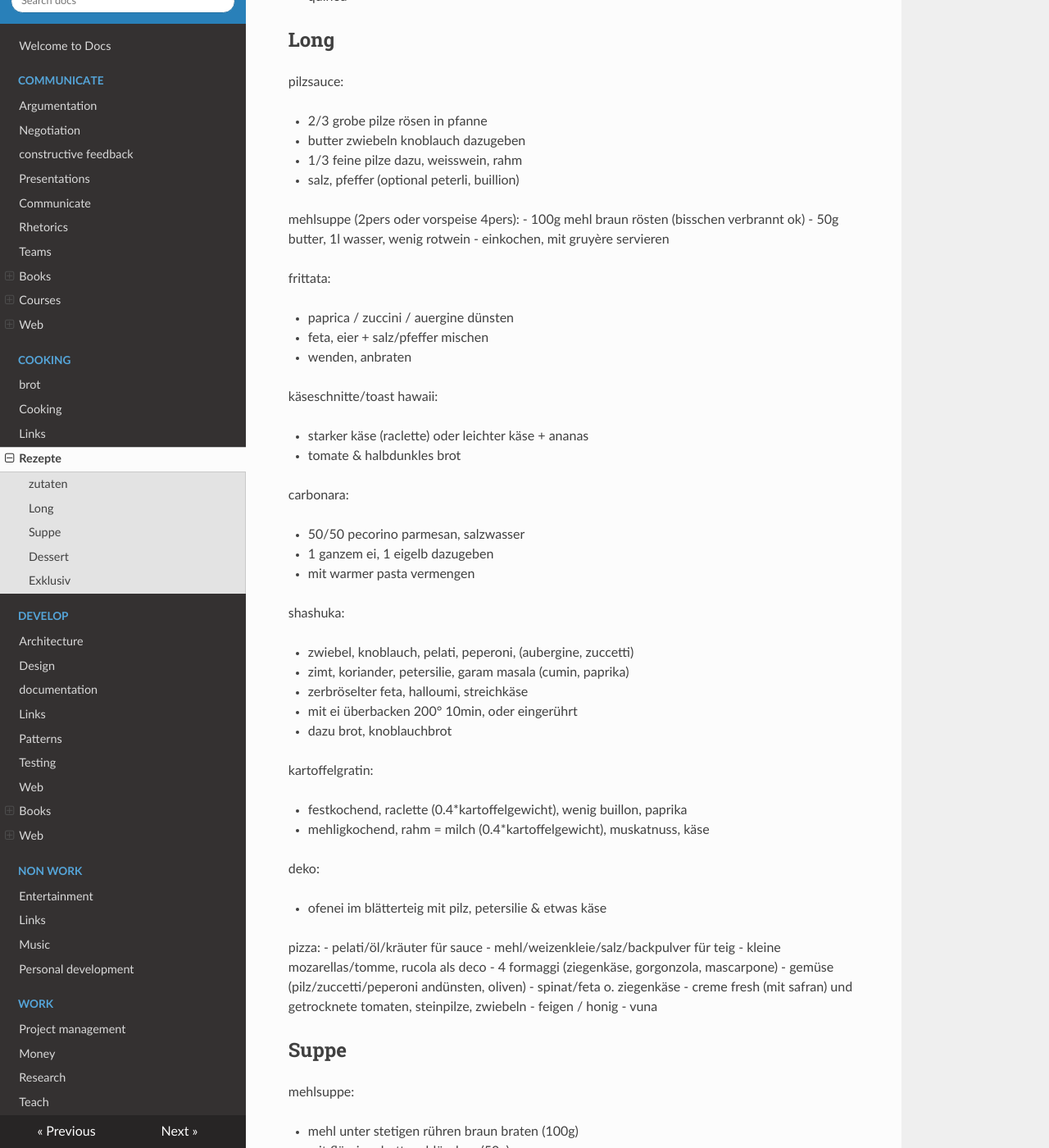
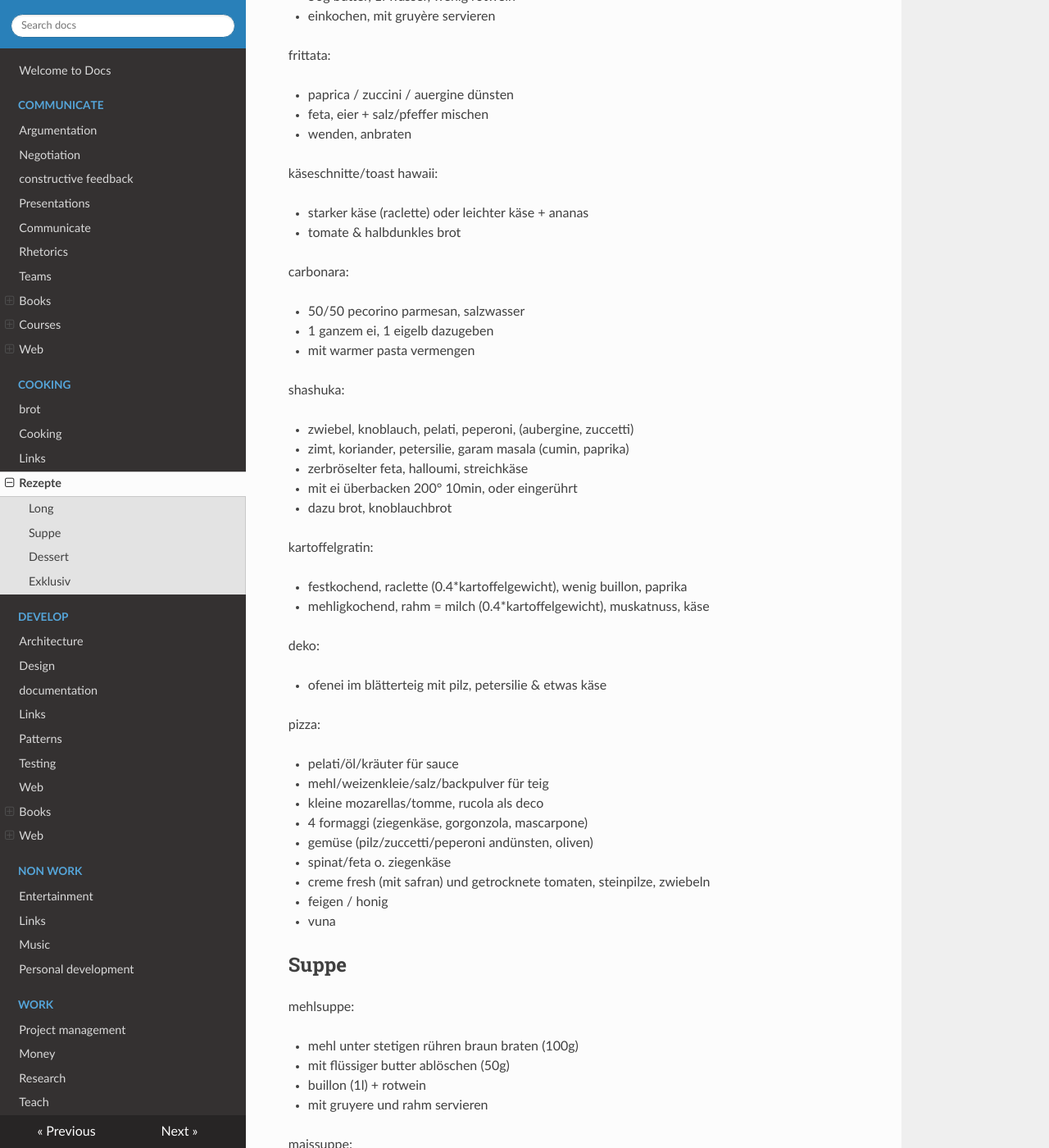
Before and after one commit to famoser/docs, an MkDocs documentation site: the page built from docs/cooking/rezepte.md, in a window 1280 px wide and 1400 px high, scrolled down 472 px. Shown: the whole window at 82% size. Built offline with MkDocs 1.6.1, drawn with Linux system fonts in a browser that asks for light colours; nearby versions of some CDN libraries; some of the changed lines change nothing that is shown; some of the changed text lies outside the part shown.

Commit message:
Update rezepte.md

```diff
--- a/docs/cooking/rezepte.md
+++ b/docs/cooking/rezepte.md
@@ -1,18 +1,4 @@
 # Rezepte
-
-## zutaten
-
-eier:
-
-- rührei
-- verlorene eier
-
-körnli:
-
-- bulgur / ebly
-- mais
-- couscous
-- quinoa
 
 ## Long
 
@@ -24,6 +10,7 @@ pilzsauce:
 - salz, pfeffer (optional peterli, buillion)
 
 mehlsuppe (2pers oder vorspeise 4pers):
+
 - 100g mehl braun rösten (bisschen verbrannt ok)
 - 50g butter, 1l wasser, wenig rotwein
 - einkochen, mit gruyère servieren
@@ -63,6 +50,7 @@ deko:
 - ofenei im blätterteig mit pilz, petersilie & etwas käse
 
 pizza:
+
 - pelati/öl/kräuter für sauce
 - mehl/weizenkleie/salz/backpulver für teig
 - kleine mozarellas/tomme, rucola als deco
@@ -89,6 +77,7 @@ maissuppe:
 - 1 carrot, cook & mix
 - add 150ml cream, butter, 50g mais
 
+
 ## Dessert
 
 mascapone / sirup:
@@ -97,6 +86,7 @@ mascapone / sirup:
 - sirup, schokopulver
 - früchte / sirup / schokostreusel zur dekoration
 
+
 ## Exklusiv
 
 schwarzer reis:
```
